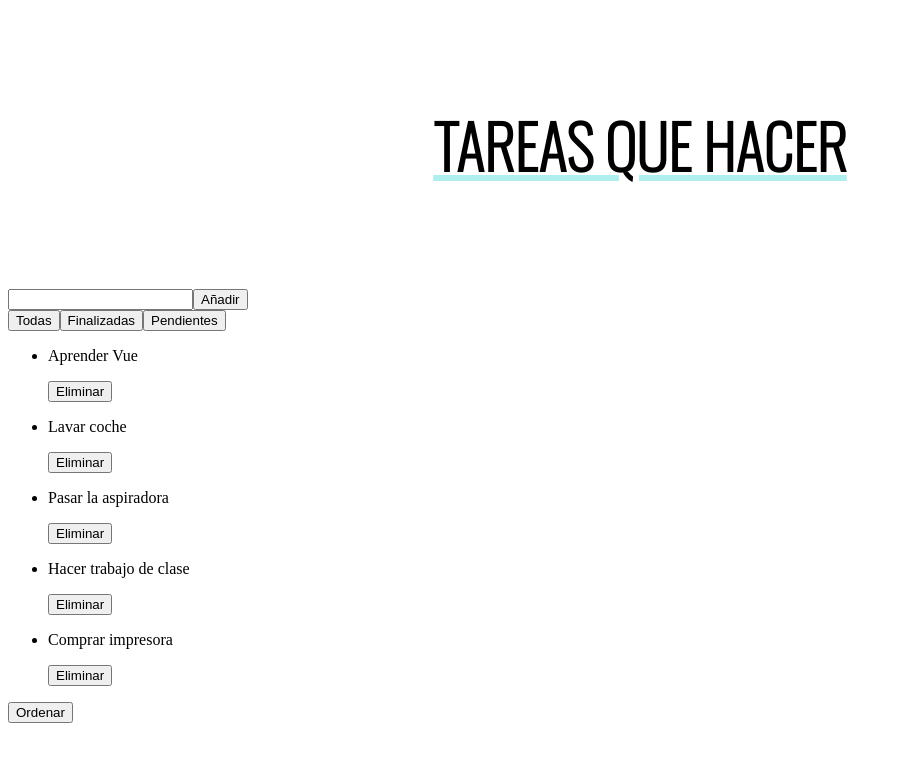
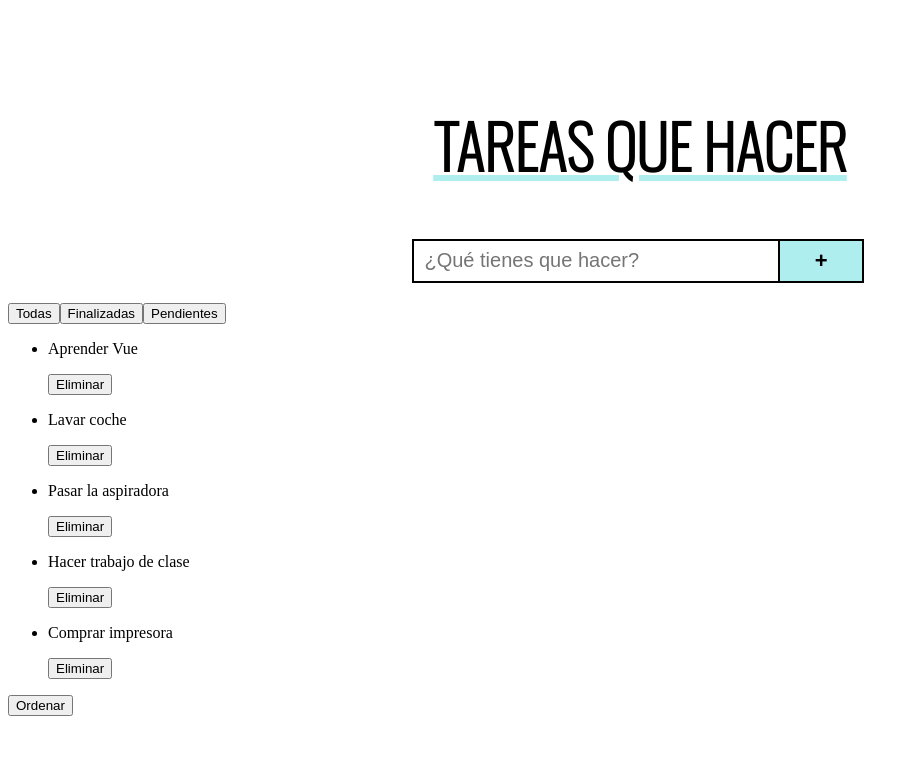
Before and after one commit to diana-nt/todo-app, a Vue app: page / in a window 1280 px wide. Shown: the top 762 px of the page, without its empty margins (0-919 px from the left). Built offline with nearby package versions, Linux system fonts and the light colour scheme.

Commit message:
Add input style

```diff
--- a/src/App.vue
+++ b/src/App.vue
@@ -24,7 +24,6 @@ export default {
         font-family: 'Oswald', sans-serif;
         text-align: center;
         padding-top: 50px;
-        padding-bottom: 50px;
         font-size: 60px;
         text-decoration: underline;
         text-decoration-color: paleturquoise;
--- a/src/components/AddTarea.vue
+++ b/src/components/AddTarea.vue
@@ -1,7 +1,7 @@
 <template>
   <div>
-      <input type="text" v-model="title" name="title">
-      <button @click="addTarea">Añadir</button>
+      <input type="text" v-model="title" name="title" placeholder="¿Qué tienes que hacer?">
+      <button @click="addTarea">+</button>
   </div>
 </template>
 
@@ -33,4 +33,36 @@ export default {
 </script>
 
 <style scoped>
+
+    div {
+        display: flex;
+        /*text-align: center;*/
+        margin-left: 32%;
+        padding-bottom: 20px;
+    }
+
+    input {
+        background: transparent;
+        border: solid 2px;
+        padding: 7px 10px;
+        border-right: none;
+        width: 40%;
+        color: black;
+        border-color: black;
+        font-size: 20px;
+    }
+
+
+    button {
+        border: solid 2px;
+        padding: 7px 10px;
+        background: paleturquoise;
+        cursor: pointer;
+        width: 10%;
+        color: black;
+        /*line-height: 1;*/
+        font-size: 22px;
+        font-weight: bold;
+    }
+
 </style>
--- a/src/views/Home.vue
+++ b/src/views/Home.vue
@@ -98,3 +98,8 @@ export default {
   }
 }
 </script>
+
+<style>
+
+
+</style>
```
